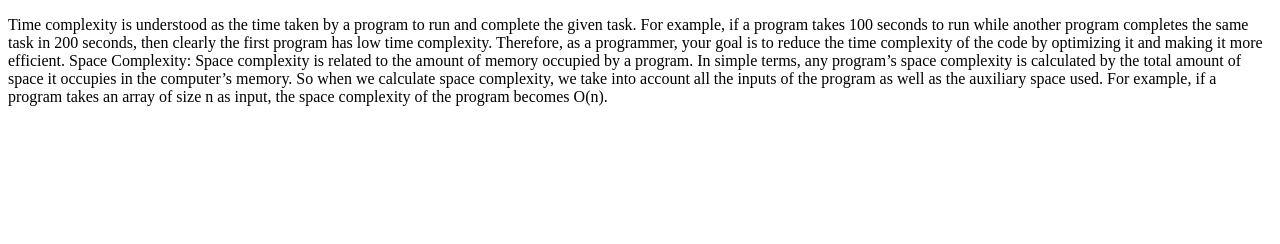
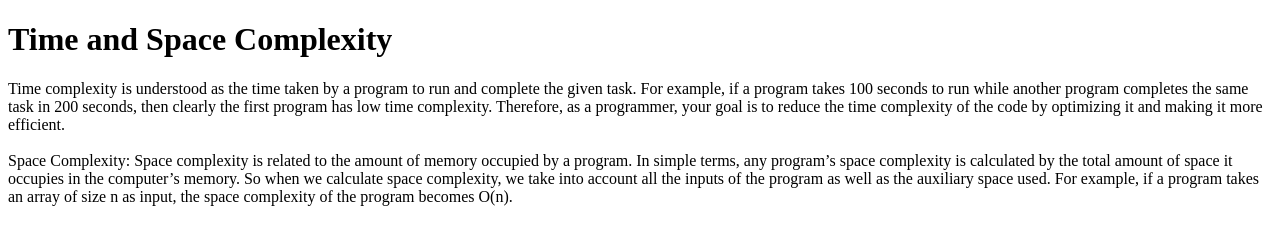
Before and after one commit to acciojob/time-and-space-complexity-Mukul766, a website: page main.html in a window 1280 px wide. Drawn offline with Linux system fonts and the light colour scheme.

Commit message:
created a submission

```diff
--- a/main.html
+++ b/main.html
@@ -4,13 +4,13 @@
 
 <head>
 	<link rel="stylesheet" href="styles.css">
-	<title><h1>Time and Space Complexity</h1></title>
+	<h1>Time and Space Complexity</h1>
 </head>
 
 <body>
 	<!-- the entire body must be written by student -->
-	<p>Time complexity is understood as the time taken by a program to run and complete the given task. For example, if a program takes 100 seconds to run while another program completes the same task in 200 seconds, then clearly the first program has low time complexity. Therefore, as a programmer, your goal is to reduce the time complexity of the code by optimizing it and making it more efficient.
-
+	<p>Time complexity is understood as the time taken by a program to run and complete the given task. For example, if a program takes 100 seconds to run while another program completes the same task in 200 seconds, then clearly the first program has low time complexity. Therefore, as a programmer, your goal is to reduce the time complexity of the code by optimizing it and making it more efficient.<br>
+<br>
 Space Complexity: Space complexity is related to the amount of memory occupied by a program. In simple terms, any program’s space complexity is calculated by the total amount of space it occupies in the computer’s memory. So when we calculate space complexity, we take into account all the inputs of the program as well as the auxiliary space used. For example, if a program takes an array of size n as input, the space complexity of the program becomes O(n).</p>
     <script type="text/javascript" src="./script.js">
 </script>
```
